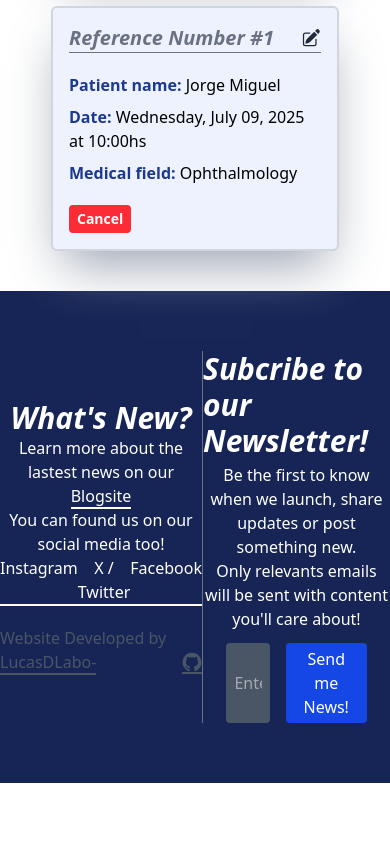
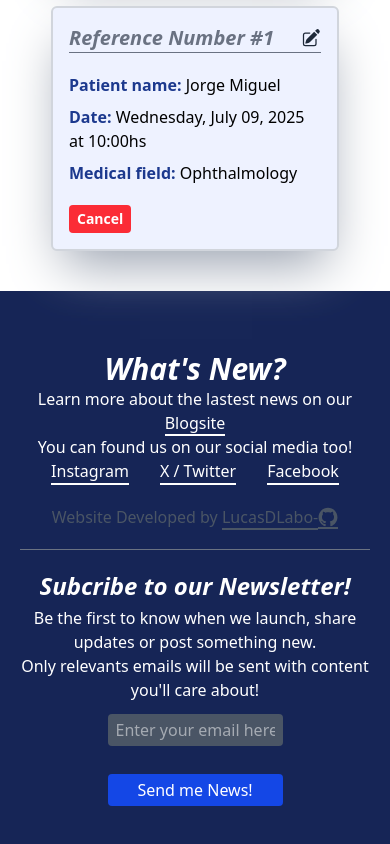
Before and after one commit to LucasDLabo/ReactJS-AAPRO2.0-2025, a React (Vite) app in the folder final_project/: page / in a window 390 px wide. Shown: the part 7264-8108 px from the top of the page. Before the commit the page ends 8047 px from the top, so only its background shows below. Built offline with nearby package versions, Linux system fonts and the light colour scheme.

Commit message:
feat/mobile: footer mobile style

```diff
--- a/final_project/src/components/footer/FootSection.jsx
+++ b/final_project/src/components/footer/FootSection.jsx
@@ -4,8 +4,8 @@ function FootSection(){
 
             <div className="mt-10 flex flex-col bg-blue-950 py-10 text-white dark:bg-neutral-900">
 
-                <div className="flex h-full justify-between py-5">
-                    <section className="flex w-full flex-col items-center justify-center  border-r-1 border-gray-500">
+                <div className="flex h-full flex-col justify-between py-5 md:flex-row">
+                    <section className="mx-5 flex flex-col items-center justify-center border-b-1 border-gray-500 md:mx-0 md:w-full md:border-r-1">
                         <h3 className="text-3xl font-bold italic">What's New?</h3>
                         <p className="text-center">
                             Learn more about the lastest news on our <a href="" className="link-a" title="Go to the Blog site">Blogsite</a>
@@ -17,7 +17,7 @@ function FootSection(){
                             </span>
                         </p>
 
-                        <div className="flex items-end">
+                        <div className="mb-5 flex items-end md:mb-0">
                             <p className="text-gray-600 mt-5">
                                 Website Developed by <a href="https://github.com/LucasDLabo" className="border-b-2" target="_blank" title="Go to Github Profile" rel="noopener noreferrer">LucasDLabo- </a>
                             </p>
@@ -33,18 +33,18 @@ function FootSection(){
 
                     </section>
 
-                    <form action="" className="flex w-full flex-col items-center justify-center">
-                        <h3 className="mb-1 text-3xl font-bold italic">Subcribe to our Newsletter!</h3>
+                    <form action="" className="mt-5 flex w-full flex-col items-center justify-center px-5 md:mt-0 md:px-0">
+                        <h3 className="mb-1 text-2xl font-bold italic md:text-3xl">Subcribe to our Newsletter!</h3>
                         <p className=" text-center">
                             Be the first to know when we launch, share updates or post something new.
                             <br />
                             Only relevants emails will be sent with content you'll care about!
                         </p>
 
-                        <div className="flex w-3/4 justify-center gap-4">
-                            <input type="email" name="" id="" placeholder="Enter your email here" className="mt-3 w-1/2 rounded bg-gray-600 px-2 py-1"/>
+                        <div className="flex md:flex-row flex-col w-1/2 md:w-3/4 justify-center gap-4">
+                            <input type="email" name="" id="" placeholder="Enter your email here" className="mt-3 md:w-1/2 rounded bg-gray-600 px-2 py-1"/>
 
-                            <button type="submit" className="mt-3 w-34 cursor-pointer rounded bg-blue-700 px-3 py-1 transition-colors hover:bg-blue-500 dark:bg-blue-950 dark:hover:bg-blue-800" title="Confirm Subscription">Send me News!</button>
+                            <button type="submit" className="mt-3 md:w-34 cursor-pointer rounded bg-blue-700 px-3 py-1 transition-colors hover:bg-blue-500 dark:bg-blue-950 dark:hover:bg-blue-800" title="Confirm Subscription">Send me News!</button>
                         </div>
                     </form>
                 </div>
```
